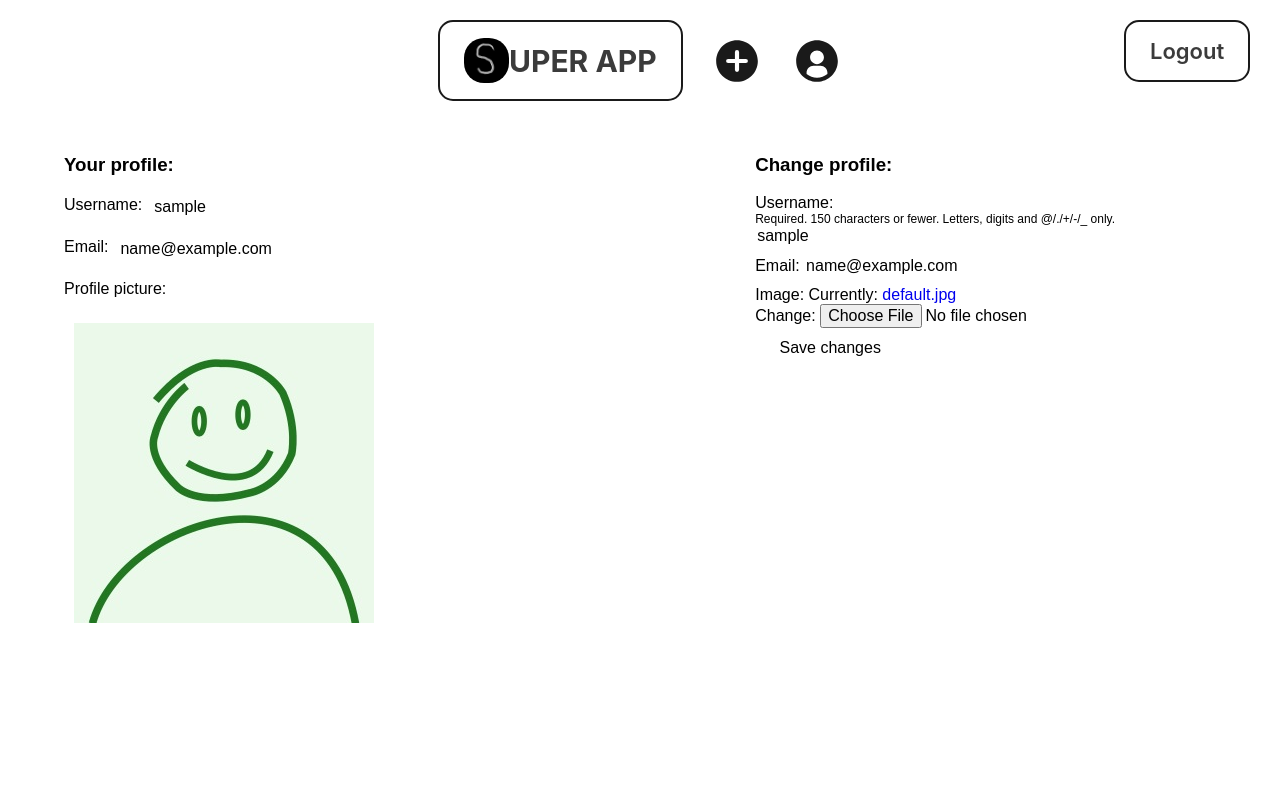
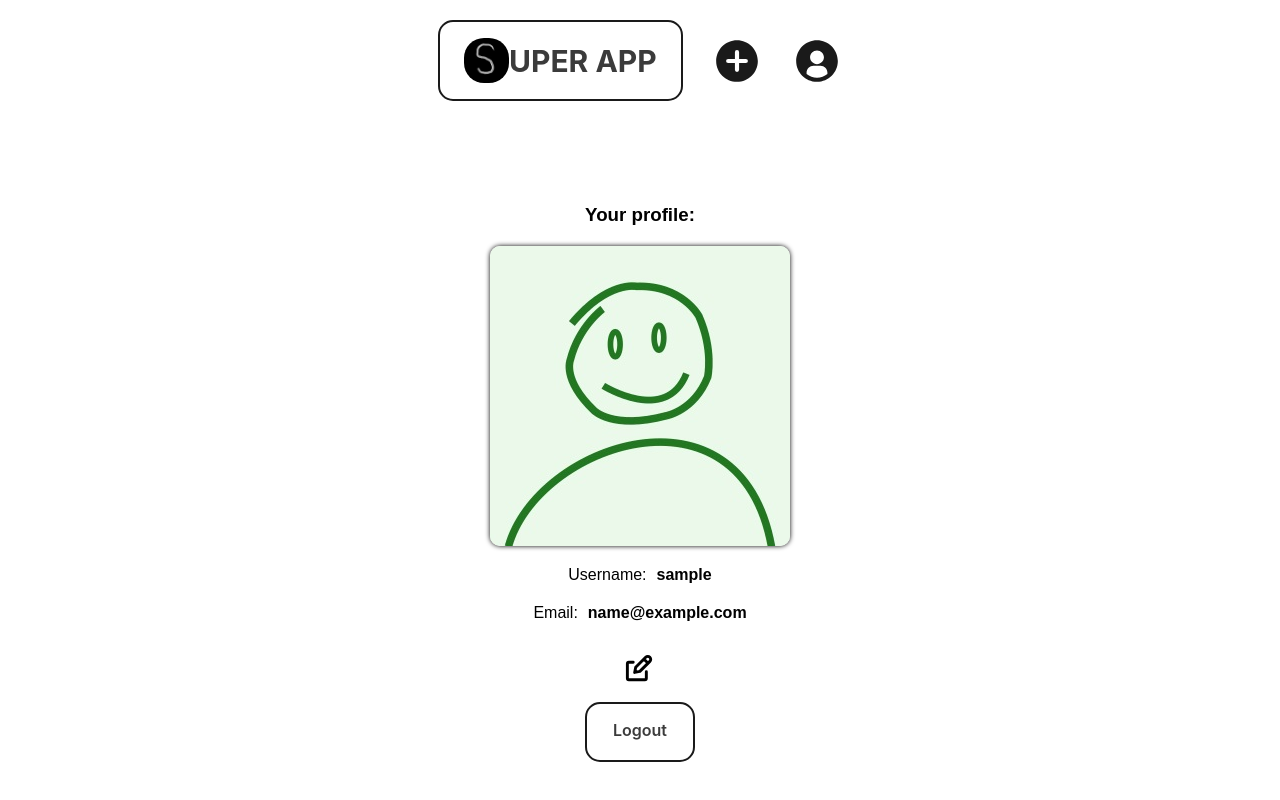
Before and after one commit to Przemek221/pjf_polej, a Django app: page /profile/ in a window 1280 px wide. Run offline with Django 4.2, Linux system fonts and the light colour scheme; the visitor is signed in with stand-in values (Sample User, id 1); parts of the project's set-up code (start-up, migrations or seed data) failed here and were passed over.

Commit message:
Styling update v2

```diff
--- a/sampleApp/static/styles/base.css
+++ b/sampleApp/static/styles/base.css
@@ -28,6 +28,7 @@ body {
     top: 0;
     width: 100%;
     background: white;
+    z-index: 5;
 
     & a {
         display: flex;
--- a/sampleApp/static/styles/profile.css
+++ b/sampleApp/static/styles/profile.css
@@ -1,78 +1,73 @@
 #content-wrapper {
-    display: grid;
-    grid-template-columns: 60% 40%;
-
-    & .user-info-wrapper {
-        margin-right: 20px;
-    }
+    overflow: unset;
+    position: relative;
+    margin-top: 170px;
 }
 
-#content-wrapper .user-info-wrapper .profile-picture {
-    margin: 15px 0;
-    max-width: 300px;
-    padding: 10px;
-    background: white;
-    border-radius: 10px;
-    box-shadow: 0 0 5px 0 #fff;
+.user-info-wrapper {
+    max-width: 400px;
+    margin: auto;
+
+    & .user-info-header {
+        text-align: center;
     }
 
-#content-wrapper .user-info-wrapper .user-info {
+    & .profile-picture {
+        max-width: 300px;
+        width: 100%;
+        border-radius: 10px;
+        box-shadow: 0 0 5px 0 #000;
+    }
+
+    & .user-info {
         display: flex;
         flex-direction: row;
         column-gap: 10px;
         margin: 20px 0;
-
-    &:last-child {
-        flex-direction: column;
-    }
+        justify-content: center;
+        flex-wrap: wrap;
 
         & p {
             margin: 0;
-        background: white;
-        padding: 2px;
-        box-shadow: 0 0 5px 0 #fff;
+            font-weight: 600;
+        }
     }
 }
 
-#content-wrapper form {
-    width: 100%;
-    display: grid;
-    grid-auto-flow: row;
-    row-gap: 10px;
-
-    & input, & label {
-        font-size: 16px;
+.logout-button {
+    display: block;
+    max-width: 110px;
+    margin: auto;
 }
 
-    & input[type="text"],
-    & input[type="email"] {
-        border-width: 0;
-        border-radius: 4px;
-        background: white;
-        font-size: 16px;
-    }
-
-    & input[type="submit"] {
-        max-width: 150px;
-        border: 0;
-        border-radius: 3px;
-        background: white;
+.profile-edit-button {
+    width: 35px;
+    display: block;
+    margin: 30px auto 15px;
+    height: auto;
+    cursor: pointer;
+    transition: all 300ms cubic-bezier(.23, 1, 0.32, 1);
 
     &:hover {
         transform: scale(1.1);
     }
 }
-}
 
-#content-wrapper form div .helptext {
+form {
+    width: 100%;
+    display: flex;
+    flex-direction: column;
+    row-gap: 10px;
+
+    & .helptext {
         font-size: 12px;
     }
 
-#content-wrapper form div .errorlist {
+    & .errorlist {
         margin: 5px 0;
         font-size: 13px;
         list-style-type: none;
-    padding: 0 10px;
+        padding: 0;
 
         & li {
             background: #ff000085;
@@ -82,3 +77,75 @@
             margin: 5px 0;
         }
     }
+
+    & input, & label {
+        font-size: 16px;
+    }
+
+    & input[type="file"] {
+        width: 100%;
+    }
+
+    & input[type="text"],
+    & input[type="email"] {
+        border-radius: 4px;
+        border: 2px solid black;
+        font-size: 16px;
+        display: flex;
+        width: 80%;
+    }
+
+    & input[type="submit"] {
+        max-width: 150px;
+        padding: 2%;
+        min-height: 45px;
+    }
+}
+
+
+#form-wrapper {
+    /* Modal styles */
+    display: none;
+    position: fixed;
+    z-index: 10;
+    padding-top: 100px;
+    left: 0;
+    top: 0;
+    width: 100%;
+    height: 100%;
+    overflow: auto;
+    background-color: rgb(0, 0, 0);
+    background-color: rgba(0, 0, 0, 0.4);
+
+    & > div {
+        background-color: #fefefe;
+        margin: auto;
+        padding: 20px;
+        border: 1px solid #888;
+        width: 80%;
+        max-width: 400px;
+        border-radius: 10px;
+        position: relative;
+
+        & svg {
+            position: absolute;
+            top: 5px;
+            right: 5px;
+            transition: all 300ms cubic-bezier(.23, 1, 0.32, 1);
+
+            &:hover {
+                transform: scale(1.1);
+            }
+        }
+
+        & p {
+            margin-top: 0;
+            margin-bottom: 5%;
+            text-align: center;
+            font-size: 18px;
+            @media screen and (max-width: 480px) {
+                font-size: 3.75vw;
+            }
+        }
+    }
+}
--- a/sampleApp/views.py
+++ b/sampleApp/views.py
@@ -209,6 +209,7 @@ def register_user(request):
 
 @login_required
 def profile(request):
+    form_display = "none"
     if request.method == 'POST':
         update_user_form = UpdateUserForm(request.POST, instance=request.user)
         update_profile_form = UpdateProfileForm(request.POST, request.FILES, instance=request.user.userprofile)
@@ -216,7 +217,10 @@ def profile(request):
             update_user_form.save()
             update_profile_form.save()
             messages.success(request, f"Profile updated")
+            form_display = "none"
             return redirect('profile')
+        else:
+            form_display = "block"
 
     else:
         update_user_form = UpdateUserForm(instance=request.user)
@@ -224,6 +228,7 @@ def profile(request):
 
     arg = {
         'update_user_form': update_user_form,
-        'update_profile_form': update_profile_form
+        'update_profile_form': update_profile_form,
+        'form_display': form_display
     }
     return render(request, 'sampleApp/profile.html', arg)
--- a/templates/sampleApp/base.html
+++ b/templates/sampleApp/base.html
@@ -1,7 +1,3 @@
-{#https://flowbite.com/icons/#}
-{#pagination#}
-{#profile#}
-
 {% load static %}
 <!doctype html>
 <html lang="en">
@@ -48,9 +44,6 @@
                       clip-rule="evenodd"></path>
             </svg>
         </a>
-        {% if request.path_info == '/profile/' %}
-            <a href="{% url 'logout' %}" class="button-28 logout-button to-right">Logout</a>
-        {% endif %}
     {% else %}
         <a href="{% url 'login' %}" class="button-28 login-button to-right">Login</a>
     {% endif %}
--- a/templates/sampleApp/profile.html
+++ b/templates/sampleApp/profile.html
@@ -2,10 +2,25 @@
 {% load static %}
 {% block head %}
     <link rel="stylesheet" href=" {% static 'styles/profile.css' %} ">
+    <script type="text/javascript">
+        const toggleModal = (value) => {
+            let modal = document.getElementById("form-wrapper");
+            modal.style.display = modal.style.display === "block" ? "none" : "block";
+            console.log(value)
+            window.onclick = function (event) { //handle clicking outside the modal
+                if (event.target == modal) {
+                    modal.style.display = "none";
+                }
+            }
+        }
+    </script>
 {% endblock %}
 {% block content %}
     <div class="user-info-wrapper">
         <h3 class="user-info-header">Your profile:</h3>
+        <div class="user-info picture">
+            <img src="{{ user.userprofile.image.url }}" alt="usr img" class="profile-picture">
+        </div>
         <div class="user-info username">
             Username:
             <p>{{ user.username }}</p> {# dont need to pass user as an arg. #}
@@ -14,18 +29,30 @@
             Email:
             <p>{{ user.email }}</p>
         </div>
-        <div class="user-info picture">
-            Profile picture:
-            <img src="{{ user.userprofile.image.url }}" alt="usr img" class="profile-picture">
     </div>
-    </div>
-    <div class="form-wrapper">
+    <svg class="w-6 h-6 text-gray-800 dark:text-white profile-edit-button" onclick="toggleModal({{ err }})"
+         aria-hidden="true" xmlns="http://www.w3.org/2000/svg"
+         width="24" height="24" fill="none" viewBox="0 0 24 24">
+        <path stroke="currentColor" stroke-linecap="round" stroke-linejoin="round" stroke-width="2"
+              d="m14.304 4.844 2.852 2.852M7 7H4a1 1 0 0 0-1 1v10a1 1 0 0 0 1 1h11a1 1 0 0 0 1-1v-4.5m2.409-9.91a2.017 2.017 0 0 1 0 2.853l-6.844 6.844L8 14l.713-3.565 6.844-6.844a2.015 2.015 0 0 1 2.852 0Z"></path>
+    </svg>
+
+    <a href="{% url 'logout' %}" class="button-28 logout-button">Logout</a>
+    <div id="form-wrapper" style="display: {{ form_display }}">
+        <div>
             <h3 class="form-header">Change profile:</h3>
             <form method="post" enctype="multipart/form-data">
                 {% csrf_token %}
                 {{ update_user_form.as_div }}
                 {{ update_profile_form.as_div }}
-            <input type="submit" value="Save changes">
+                <input class="button-28" type="submit" value="Save changes">
             </form>
+            <svg class="w-6 h-6 text-gray-800 dark:text-white" aria-hidden="true" xmlns="http://www.w3.org/2000/svg"
+                 onclick="toggleModal()" width="24" height="24" fill="none" viewBox="0 0 24 24">
+                <path stroke="currentColor" stroke-linecap="round" stroke-linejoin="round" stroke-width="2"
+                      d="M6 18 17.94 6M18 18 6.06 6"></path>
+            </svg>
+
+        </div>
     </div>
 {% endblock content %}
--- a/templates/sampleApp/register.html
+++ b/templates/sampleApp/register.html
@@ -9,7 +9,7 @@
         <form action="" method="post">
             {% csrf_token %}
             {{ form.as_div }}
-            <input type="submit" value="Register">
+            <input type="submit" value="Register" class="button-28">
         </form>
         <div class="errors">
             {% for field, error in form.errors.items %}
```
Also changed, not shown: sampleApp/static/styles/register.css (+27 -6 lines), readme.txt. Lines whose indentation alone changed are shown as unchanged.
